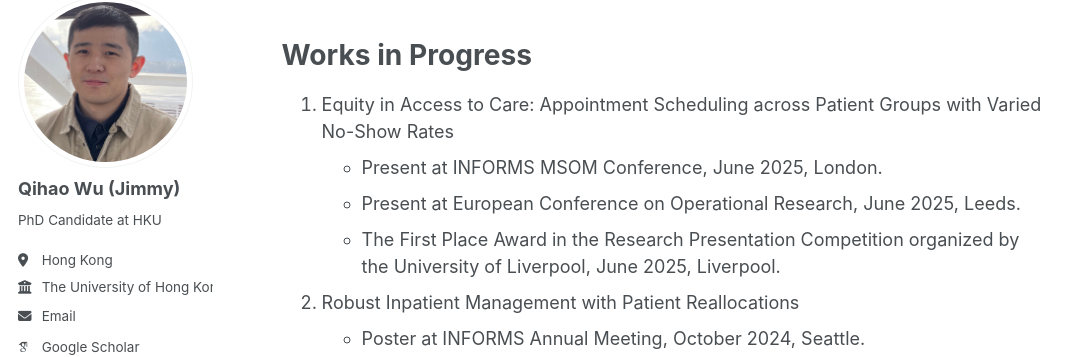
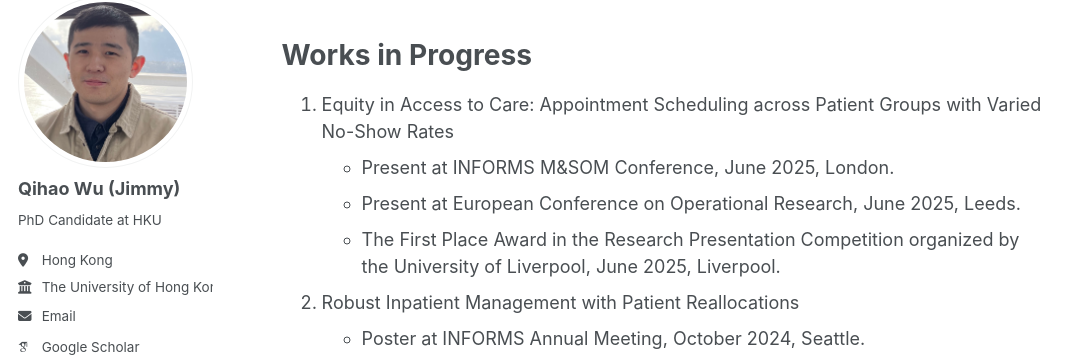
Before and after one commit to Qihao-Wu/bio, a Jekyll site: the page built from _pages/about.md, in a window 1280 px wide and 900 px high, scrolled down 537 px. Shown: the part 103-460 px from the top of the window, without its empty margins (0-1085 px from the left). Built offline with Jekyll 4.4.1, drawn with Linux system fonts in a browser that asks for light colours; some web fonts are replaced.

Commit message:
Update about.md

```diff
--- a/_pages/about.md
+++ b/_pages/about.md
@@ -26,7 +26,7 @@ Apart from my research, I have a wide range of interests, including Quantitative
 Works in Progress
 ======
 1. Equity in Access to Care: Appointment Scheduling across Patient Groups with Varied No-Show Rates
-  * Present at INFORMS MSOM Conference, June 2025, London.
+  * Present at INFORMS M&SOM Conference, June 2025, London.
   * Present at European Conference on Operational Research, June 2025, Leeds.
   * The First Place Award in the Research Presentation Competition organized by the University of Liverpool, June 2025, Liverpool.
 
```
